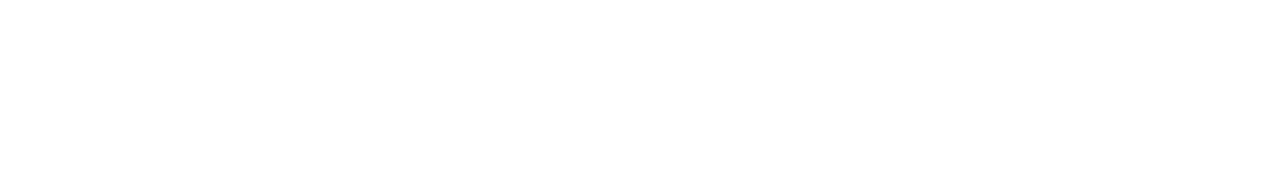
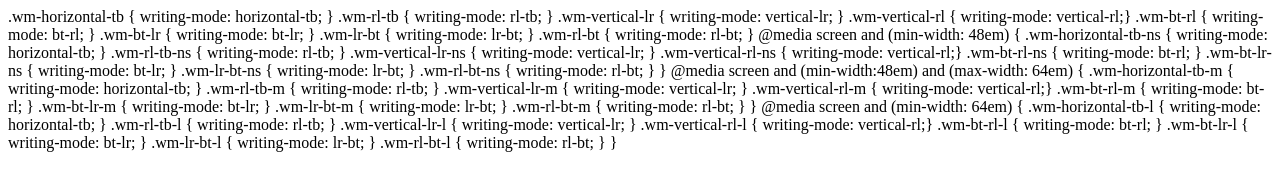
Before and after one commit to mrmrs/css-writing-mode, a website: page index.html in a window 1280 px wide. Drawn offline with Linux system fonts and the light colour scheme.

Commit message:
Adding css contents to html file for documentation

```diff
--- a/index.html
+++ b/index.html
@@ -12,5 +12,47 @@
     <link rel="stylesheet" href="writing-mode.css">
   </head>
   <body>
-  </body>
+.wm-horizontal-tb { writing-mode: horizontal-tb; }
+.wm-rl-tb {         writing-mode: rl-tb; }
+.wm-vertical-lr {   writing-mode: vertical-lr; }
+.wm-vertical-rl {   writing-mode: vertical-rl;}
+.wm-bt-rl {         writing-mode: bt-rl; }
+.wm-bt-lr {         writing-mode: bt-lr; }
+.wm-lr-bt {         writing-mode: lr-bt; }
+.wm-rl-bt {         writing-mode: rl-bt; }
+
+@media screen and (min-width: 48em) {
+.wm-horizontal-tb-ns { writing-mode: horizontal-tb; }
+.wm-rl-tb-ns {         writing-mode: rl-tb; }
+.wm-vertical-lr-ns {   writing-mode: vertical-lr; }
+.wm-vertical-rl-ns {   writing-mode: vertical-rl;}
+.wm-bt-rl-ns {         writing-mode: bt-rl; }
+.wm-bt-lr-ns {         writing-mode: bt-lr; }
+.wm-lr-bt-ns {         writing-mode: lr-bt; }
+.wm-rl-bt-ns {         writing-mode: rl-bt; }
+}
+
+@media screen and (min-width:48em) and (max-width: 64em) {
+.wm-horizontal-tb-m { writing-mode: horizontal-tb; }
+.wm-rl-tb-m {         writing-mode: rl-tb; }
+.wm-vertical-lr-m {   writing-mode: vertical-lr; }
+.wm-vertical-rl-m {   writing-mode: vertical-rl;}
+.wm-bt-rl-m {         writing-mode: bt-rl; }
+.wm-bt-lr-m {         writing-mode: bt-lr; }
+.wm-lr-bt-m {         writing-mode: lr-bt; }
+.wm-rl-bt-m {         writing-mode: rl-bt; }
+}
+
+@media screen and (min-width: 64em) {
+.wm-horizontal-tb-l { writing-mode: horizontal-tb; }
+.wm-rl-tb-l {         writing-mode: rl-tb; }
+.wm-vertical-lr-l {   writing-mode: vertical-lr; }
+.wm-vertical-rl-l {   writing-mode: vertical-rl;}
+.wm-bt-rl-l {         writing-mode: bt-rl; }
+.wm-bt-lr-l {         writing-mode: bt-lr; }
+.wm-lr-bt-l {         writing-mode: lr-bt; }
+.wm-rl-bt-l {         writing-mode: rl-bt; }
+}
+
+</body>
 </html>
```
